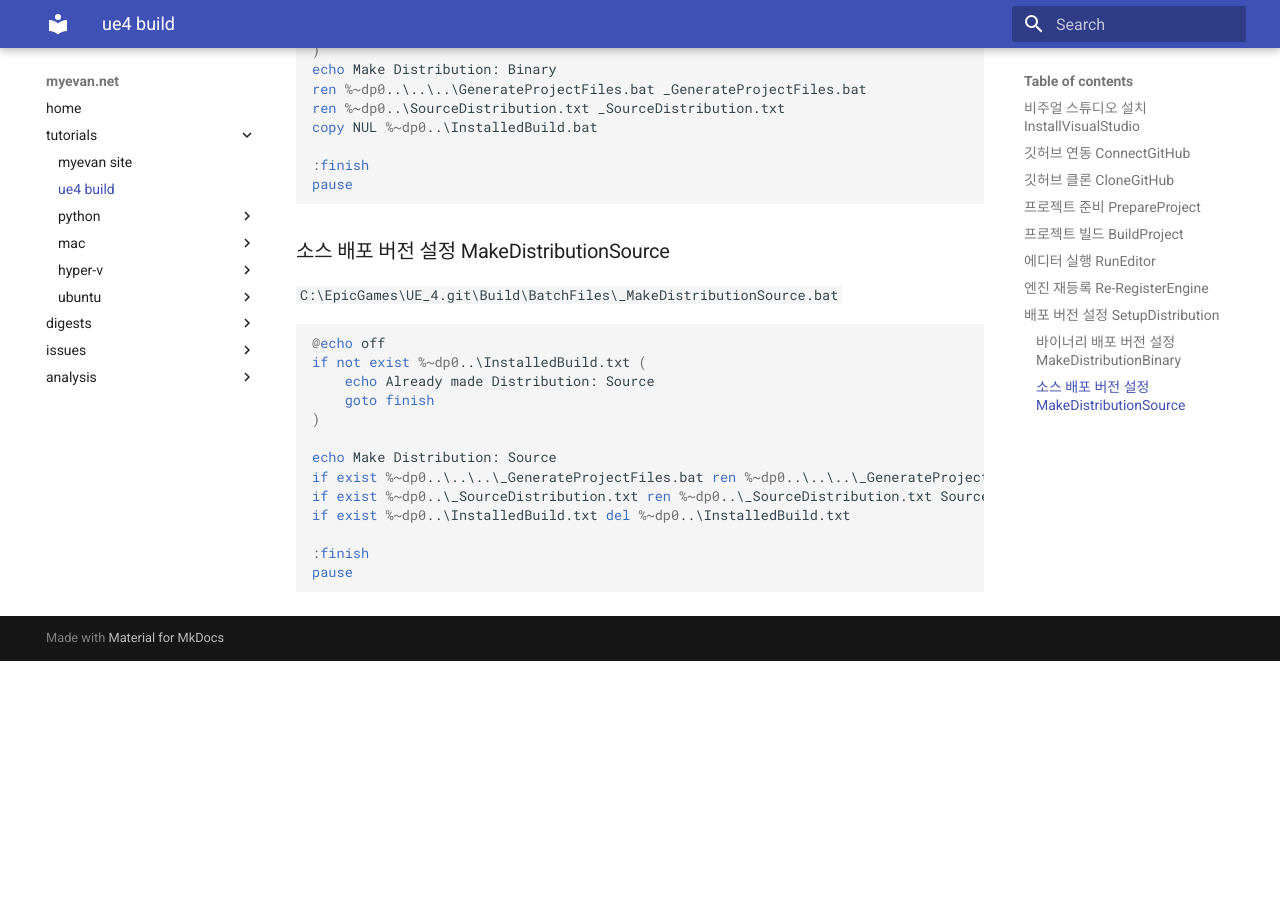
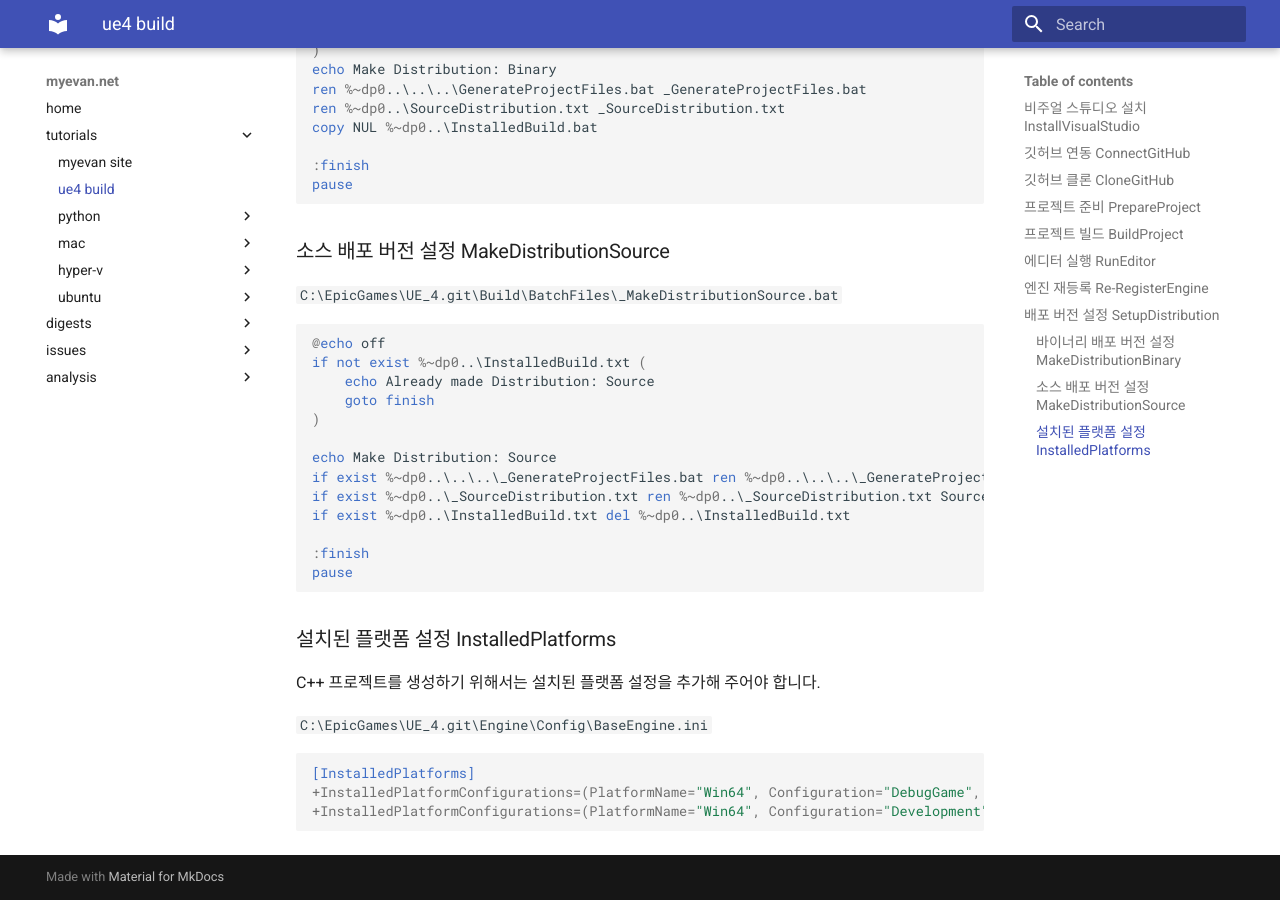
Before and after one commit to myevan/myevan-home, an MkDocs documentation site: the page built from docs/ue4_windows_build_tutorial.md, in a window 1280 px wide and 900 px high, scrolled down 2375 px. Built offline with MkDocs 1.6.1 and Material for MkDocs 9.7.7, drawn with Linux system fonts in a browser that asks for light colours; old or Windows-style settings are respelled for this version of MkDocs; before the commit the page ends 3036 px from its top, so only the background shows below that; some of the changed text lies outside the part shown.

Commit message:
언리얼 엔진 빌드 따라하기: 빌드 설정 변경 및 설치된 플랫폼 설정 추가

````diff
--- a/docs/ue4_windows_build_tutorial.md
+++ b/docs/ue4_windows_build_tutorial.md
@@ -120,3 +121,15 @@ if exist %~dp0..\InstalledBuild.txt del %~dp0..\InstalledBuild.txt
 :finish
 pause
 ```
+
+### 설치된 플랫폼 설정 InstalledPlatforms
+
+C++ 프로젝트를 생성하기 위해서는 설치된 플랫폼 설정을 추가해 주어야 합니다.
+
+`C:\EpicGames\UE_4.git\Engine\Config\BaseEngine.ini`
+
+```ini
+[InstalledPlatforms]
++InstalledPlatformConfigurations=(PlatformName="Win64", Configuration="DebugGame", PlatformType="Game", RequiredFile="Engine\Binaries\Win64\UE4Game.target", ProjectType="Any", bCanBeDisplayed=False)
++InstalledPlatformConfigurations=(PlatformName="Win64", Configuration="Development", PlatformType="Game", RequiredFile="Engine\Binaries\Win64\UE4Game.target", ProjectType="Any", bCanBeDisplayed=False)
+```
````
Also changed, not shown: other parts of docs/ue4_windows_build_tutorial.md (+2 -1 lines).
